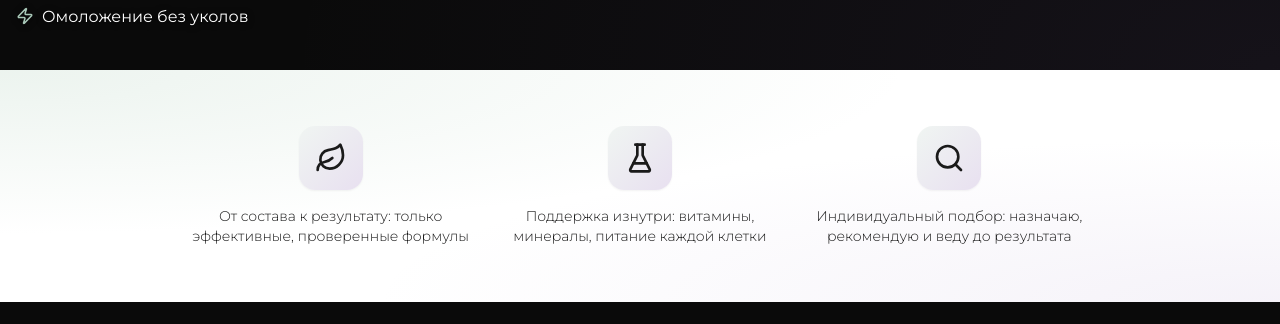
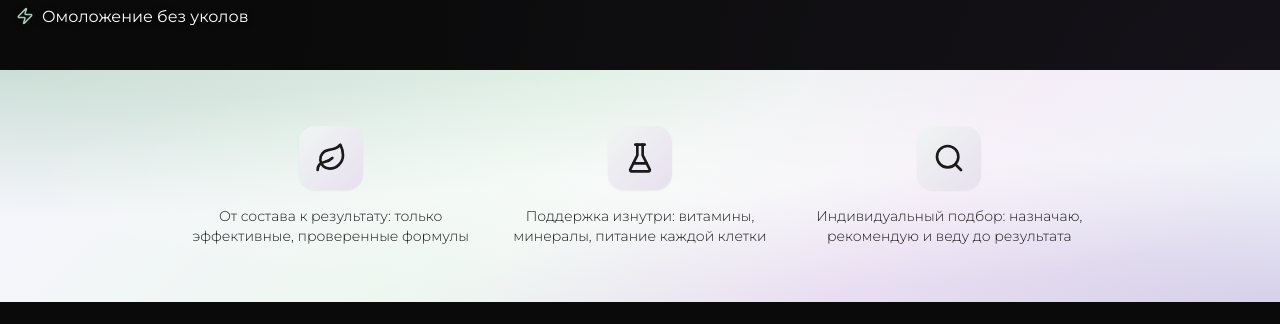
Before and after one commit to pr-poehali-dev/beauty-salon-website-22, a React (Vite) app: page / in a window 1280 px wide. Shown: the part 628-952 px from the top of the page. Built offline with nearby package versions, Linux system fonts and the light colour scheme.

Commit message:
Добавить насыщенность и градиент блоку

```diff
--- a/src/pages/Index.tsx
+++ b/src/pages/Index.tsx
@@ -98,9 +98,10 @@ export default function Index() {
       </section>
 
       {/* PILLARS */}
-      <section className="relative bg-white py-14 px-6 w-full overflow-hidden">
-        <div className="absolute inset-0 bg-[radial-gradient(ellipse_at_top_left,_rgba(180,210,190,0.25)_0%,_transparent_50%)]" />
-        <div className="absolute inset-0 bg-[radial-gradient(ellipse_at_bottom_right,_rgba(200,185,220,0.18)_0%,_transparent_50%)]" />
+      <section className="relative py-14 px-6 w-full overflow-hidden" style={{background: "linear-gradient(135deg, #f8f5ff 0%, #edf7f0 40%, #f5eef8 70%, #eef6f9 100%)"}}>
+        <div className="absolute inset-0 bg-[radial-gradient(ellipse_at_top_left,_rgba(120,180,140,0.35)_0%,_transparent_45%)]" />
+        <div className="absolute inset-0 bg-[radial-gradient(ellipse_at_bottom_right,_rgba(160,120,200,0.3)_0%,_transparent_45%)]" />
+        <div className="absolute inset-0 bg-[radial-gradient(ellipse_at_center,_rgba(255,255,255,0.5)_0%,_transparent_70%)]" />
         <div className="relative z-10 grid grid-cols-3 gap-8 max-w-4xl mx-auto">
           {[
             { icon: "Leaf", desc: "От состава к результату: только эффективные, проверенные формулы" },
```
